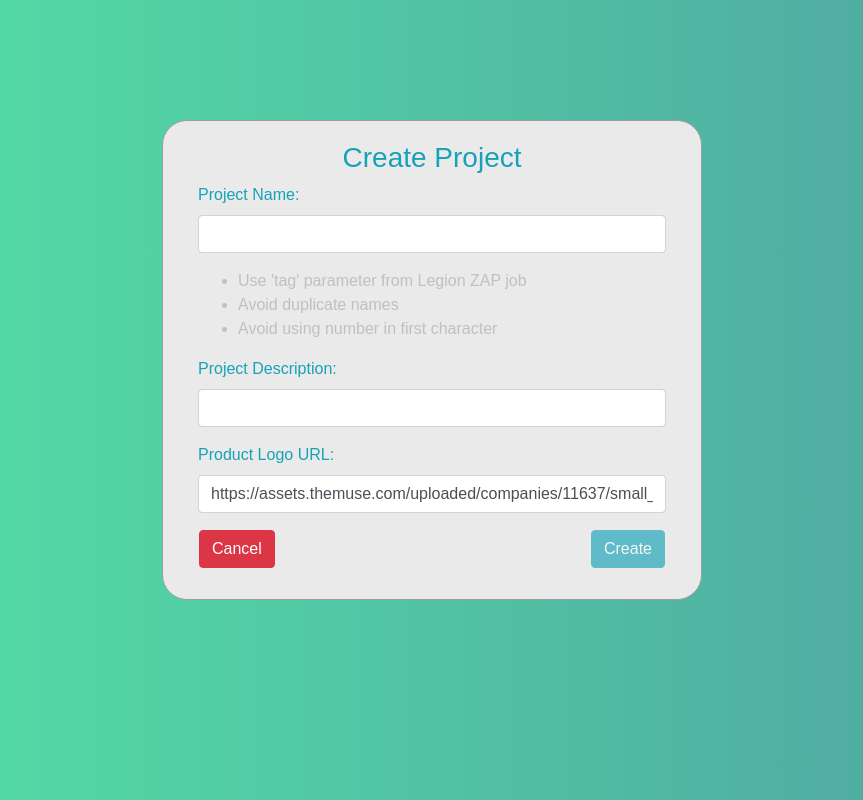
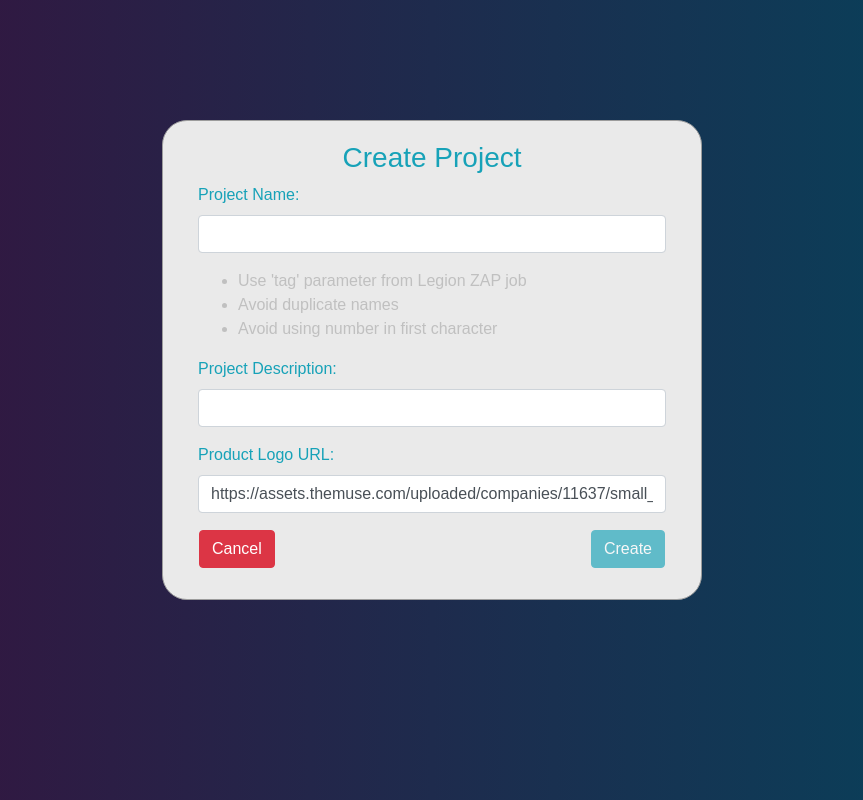
Before and after one commit to Accruent/owasp-zap-historic, a Flask app: page /newdb in a window 1280 px wide. Shown: the whole page, without its empty margins (208-1071 px from the left). Run offline with Flask 2, Linux system fonts and the light colour scheme; the visitor is signed in with stand-in values (Sample User, id 1); parts of the project's set-up code (start-up, migrations or seed data) failed here and were passed over; some libraries are stand-ins or nearby versions.

Commit message:
add QE background to newdb.html

```diff
--- a/owasp_zap_historic/templates/newdb.html
+++ b/owasp_zap_historic/templates/newdb.html
@@ -13,8 +13,8 @@
         body {
             font-family: 'Source Sans Pro', sans-serif;
             font-weight: 300;
-            background: -moz-linear-gradient(right,  #507ba3 0%, #53e3a6 100%);
-            background: -webkit-gradient(linear, right top, left top, from(#50a3a2), to(#53e3a6));
+            background: -moz-linear-gradient(right,  #04455D 0%, #38113D 100%);
+            background: -webkit-gradient(linear, right top, left top, from(#04455D), to(#38113D));
             left: 0;
             width: 100%;
             height: 100%;
```
